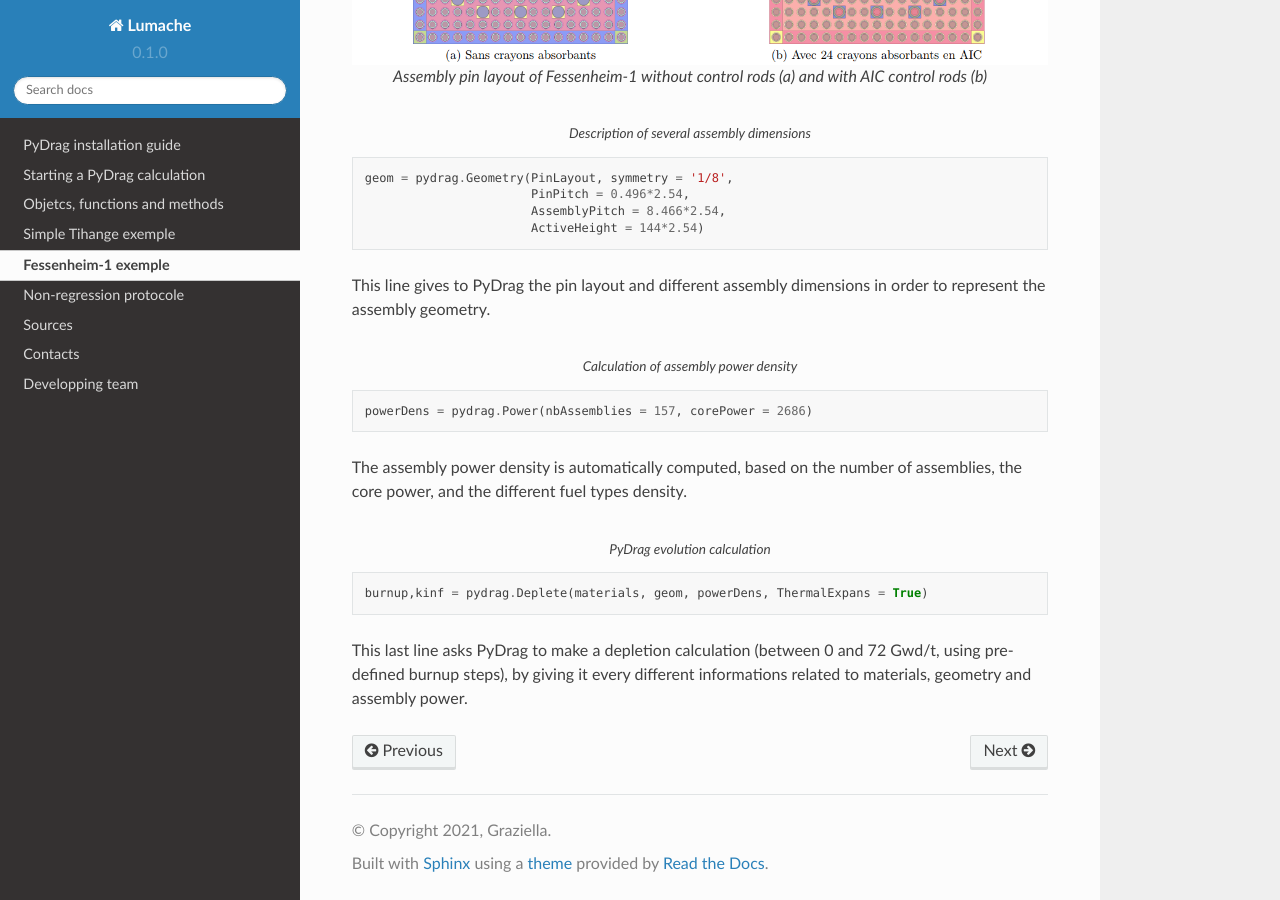
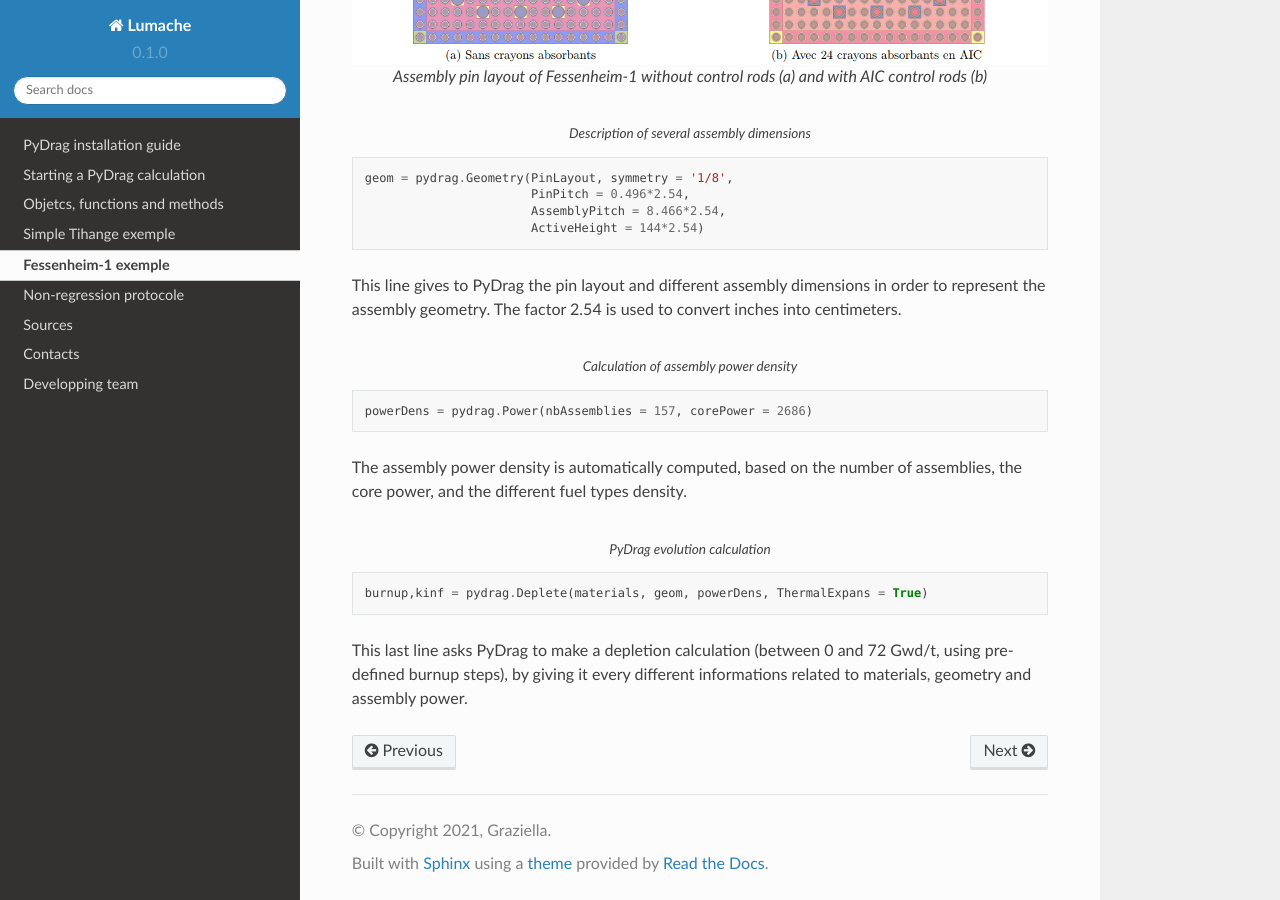
Before and after one commit to Ben105m/rtd-tutorial, a Sphinx documentation site: the page built from docs/source/exemple1.rst, in a window 1280 px wide and 900 px high, scrolled down 3340 px. Built offline with Sphinx 7.4.7 and the Read the Docs theme 2.0.0, drawn with Linux system fonts in a browser that asks for light colours.

Commit message:
Update exemple1.rst

```diff
--- a/docs/source/exemple1.rst
+++ b/docs/source/exemple1.rst
@@ -133,7 +133,7 @@ Those plans are taken from reference [2] (Figure 2.10):
                          AssemblyPitch = 8.466*2.54,
                          ActiveHeight = 144*2.54)
 
-This line gives to PyDrag the pin layout and different assembly dimensions in order to represent the assembly geometry.
+This line gives to PyDrag the pin layout and different assembly dimensions in order to represent the assembly geometry. The factor 2.54 is used to convert inches into centimeters.
 
 .. code-block:: python
   :caption: Calculation of assembly power density
```
